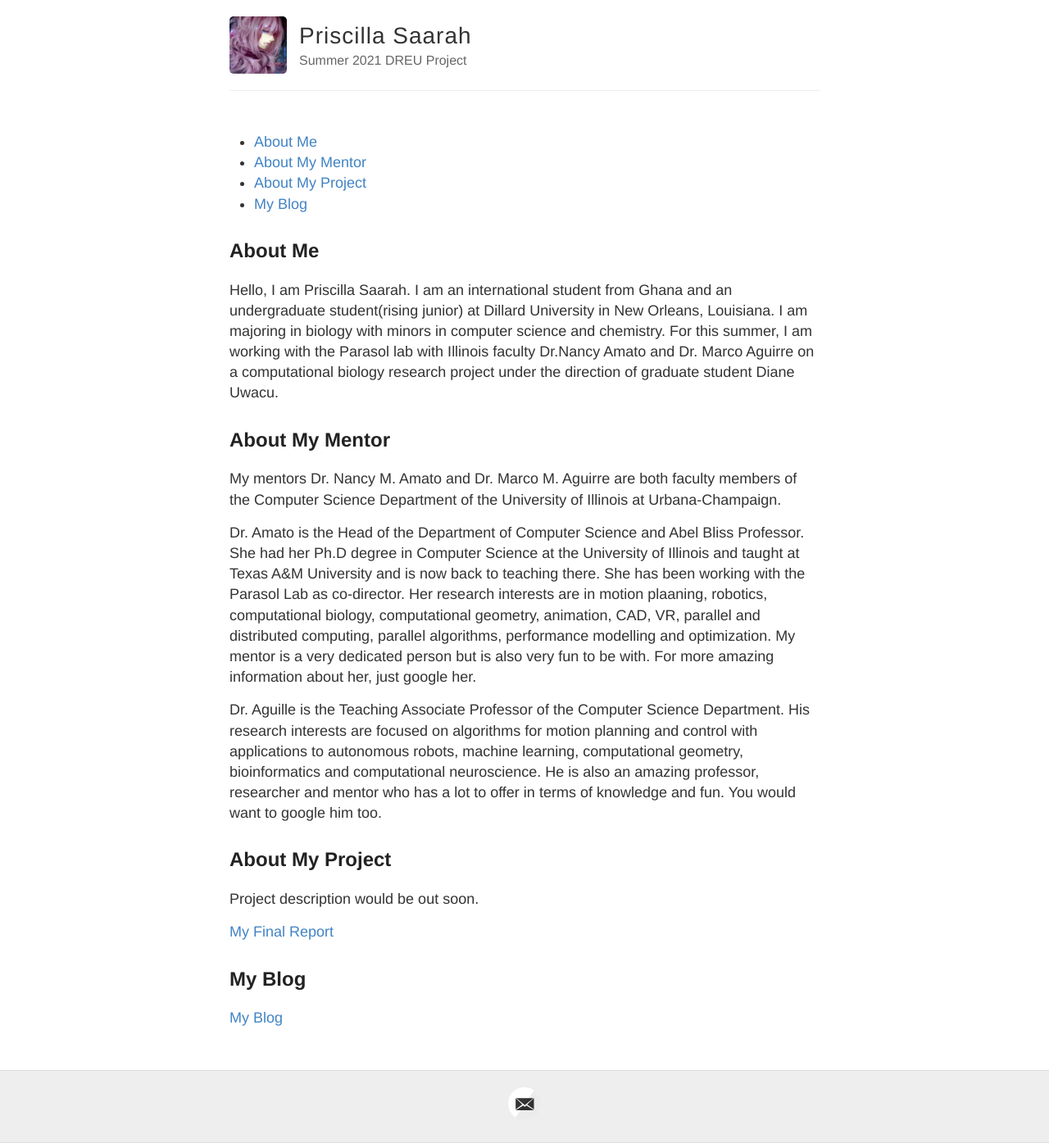
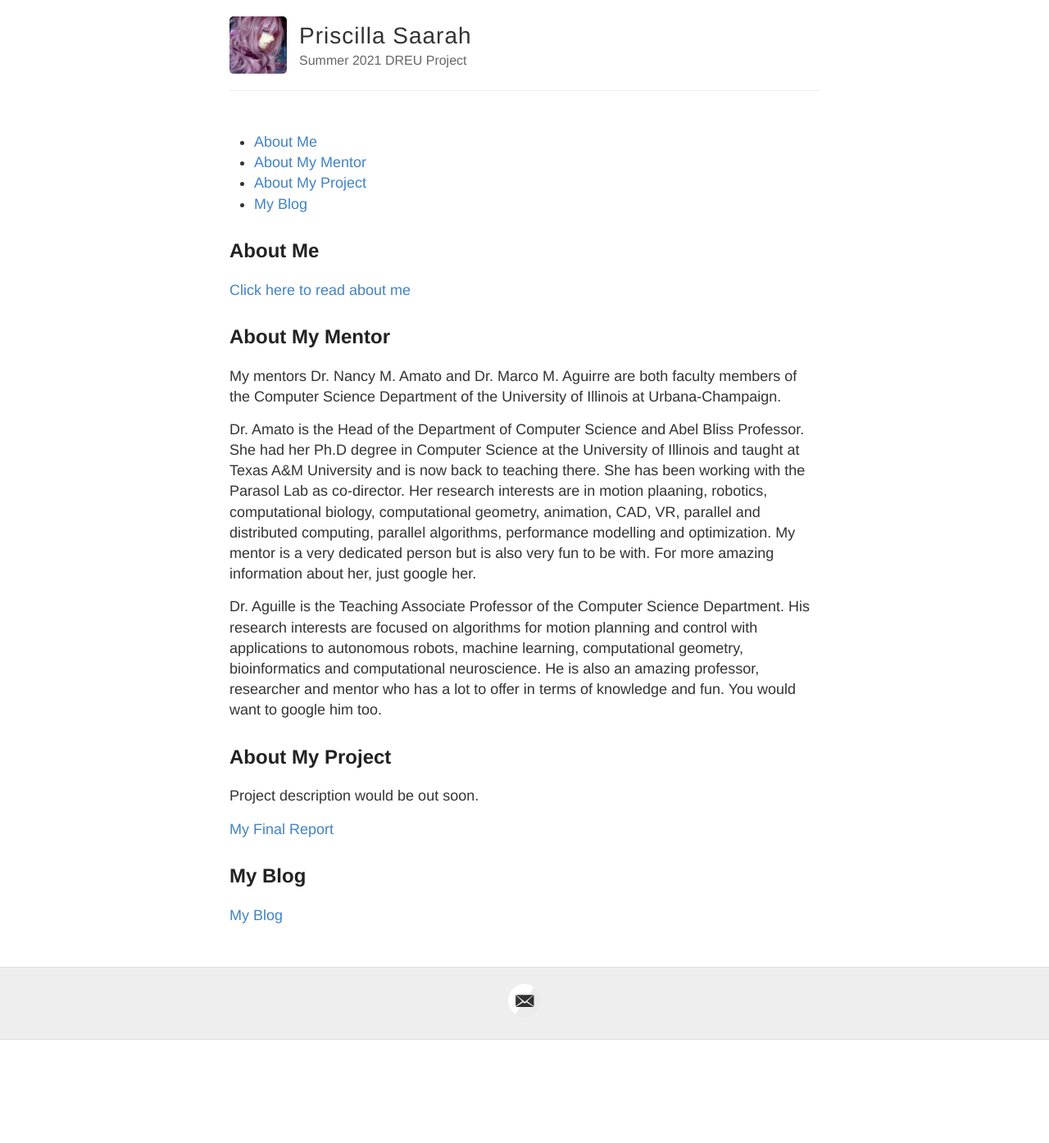
Before and after one commit to Ceella24/DREU21, a Jekyll site: the page built from index.md, in a window 1280 px wide. Shown: the whole page at 82% size. Built offline with Jekyll 4.4.1, drawn with Linux system fonts in a browser that asks for light colours; after the commit the page ends 1269 px from its top, so only the background shows below that.

Commit message:
provided a link to my bio

```diff
--- a/index.md
+++ b/index.md
@@ -8,7 +8,7 @@ title: Summer 2021 DREU Project Site
 
 ## About Me
 
-Hello, I am Priscilla Saarah. I am an international student from Ghana and an undergraduate student(rising junior) at Dillard University in New Orleans, Louisiana. I am majoring in biology with minors in computer science and chemistry. For this summer, I am working with the Parasol lab with Illinois faculty Dr.Nancy Amato and Dr. Marco Aguirre on a computational biology research project under the direction of graduate student Diane Uwacu.
+[Click here to read about me](files/Aboutme.docx)
 
 ## About My Mentor
 
```
